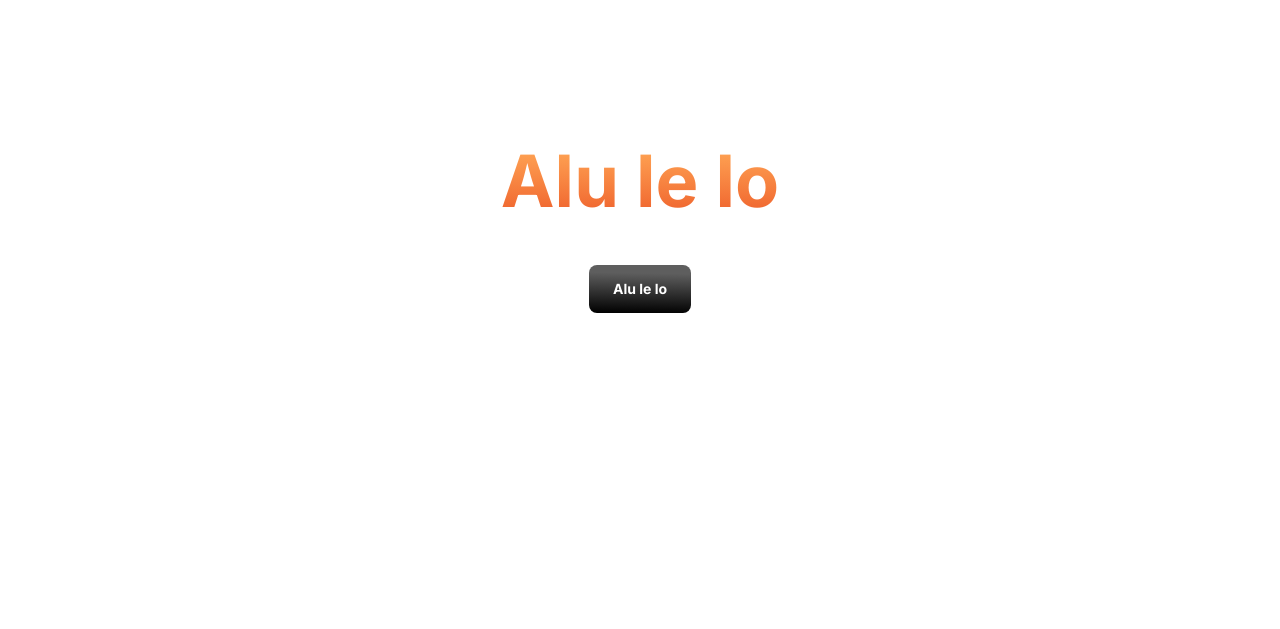
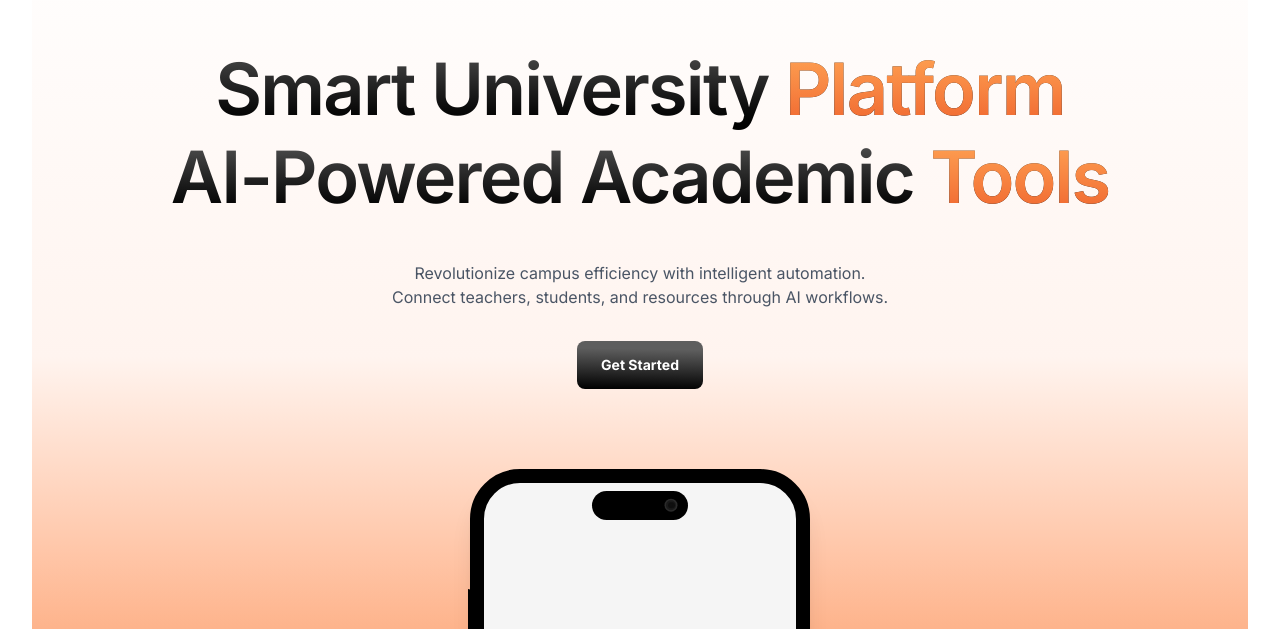
Before and after one commit to MknLabs/Uni-Connect, a Next.js app: page / in a window 1280 px wide. Shown: the part 171-800 px from the top of the page. Built offline with nearby package versions, Linux system fonts and the light colour scheme.

Commit message:
feat(frontend): add hero-section

```diff
--- a/app/page.tsx
+++ b/app/page.tsx
@@ -1,11 +1,9 @@
-import { Button } from "@/components/Button";
-import { HeroHeading } from "@/components/HeroHeading";
+import { HeroSection } from "@/components/HeroSection";
 
 export default function Home() {
   return (
     <div className="flex flex-col gap-8 min-h-screen items-center justify-center font-sans">
-      <HeroHeading variant="primary">Alu le lo</HeroHeading>
-      <Button size="lg">Alu le lo</Button>
+      <HeroSection />
     </div>
   );
 }
--- a/components/HeroHeading.tsx
+++ b/components/HeroHeading.tsx
@@ -1,26 +1,26 @@
 import { cn } from "@/lib/utils";
 
 type HeroHeadingProps = {
-    children: React.ReactNode;
+    title: string;
+    cta_title?: string;
     className?: string;
-    as?: "span" | "h1" | "h2"
-    variant?: "primary" | "secondary"
+    as?: "h1" | "h2"
 }
 
 export const HeroHeading = ({
-    children,
+    title,
+    cta_title,
     className,
     as = "h1",
-    variant = "secondary"
 }: HeroHeadingProps) => {
     const Tag = as;
+    const baseClass = "inline-block bg-linear-to-b bg-clip-text text-transparent opacity-100 py-2";
     return (
-        <Tag className={cn(
-            "inline-block bg-linear-to-b bg-clip-text text-transparent opacity-100",
-            "text-5xl md:text-7xl font-bold mb-4",
-            variant == "primary" && "from-[rgba(255,167,86,1)] to-[rgba(238,96,44,1)]",
-            variant == "secondary" && "from-[rgba(94,94,94,1)] to-[rgba(0,0,0,1)]",
-            className
-        )}>{children}</Tag>
+        <Tag className={cn("from-[rgba(94,94,94,1)] to-[rgba(0,0,0,1)]", baseClass, className)}>
+            {title}
+            <span className={cn("from-[rgba(255,167,86,1)] to-[rgba(238,96,44,1)]", baseClass, className)}>
+                {cta_title}
+            </span>
+        </Tag>
     )
 }
--- /dev/null
+++ b/components/HeroSection.tsx
@@ -0,0 +1,37 @@
+import Image from "next/image"
+import { Button } from "./Button"
+import { HeroHeading } from "./HeroHeading"
+import { MobilePhone } from "./MobilePhone"
+
+export const HeroSection = () => {
+    return (
+        <section className="relative flex max-w-7xl rounded-b-3xl my-2 md:my-20  mx-auto flex-col items-center justify-center pt-32 overflow-hidden px-4 md:px-8 bg-linear-to-t from-[rgba(247,135,67,1)]  via-[rgba(255,244,239,1)] to-[rgba(255,255,255,1)]">
+            <div className="text-balance relative z-20 mx-auto mb-4 max-w-6xl text-center text-4xl font-semibold tracking-tight text-gray-700  md:text-7xl">
+                <span className="inline-block align-top decoration-inherit text-balance">
+                    <HeroHeading title="Smart University " cta_title="Platform" />
+                    <HeroHeading title="AI-Powered Academic " cta_title="Tools" className="-mt-2" />
+                </span>
+            </div>
+            <SubHeading>
+                Revolutionize campus efficiency with intelligent automation.<br />
+                Connect teachers, students, and resources through AI workflows.
+            </SubHeading>
+            <div className="mb-8 mt-6 z-10 sm:mb-10 sm:mt-8 flex w-full flex-col items-center justify-center gap-4 px-4 sm:px-8 sm:flex-row md:mb-20">
+                <Button size="lg">Get Started</Button>
+            </div>
+            <div className="pt-8 w-full min-h-84 relative">
+                <div className="absolute top-0 left-0 right-0 z-10">
+                    <MobilePhone />
+                </div>
+            </div>
+        </section>
+    )
+}
+
+export const SubHeading = ({ children }: { children: React.ReactNode }) => {
+    return (
+        <p className="relative z-20 mx-auto mt-4 max-w-2xl px-4 text-center text-base/6 text-gray-600  sm:text-base opacity-100 transform-none">
+            {children}
+        </p>
+    )
+}
--- /dev/null
+++ b/components/MobilePhone.tsx
@@ -0,0 +1,27 @@
+import React from "react"
+
+export const MobilePhone = ({ children }: { children?: React.ReactNode }) => {
+    return (
+        <div className="relative mx-auto h-[600px] w-[300px] md:h-[680px] md:w-[340px]">
+            <div className="absolute inset-0 rounded-[50px] border-14 border-black bg-neutral-100 shadow-xl">
+                <PunchHoleCamera />
+                {children}
+            </div>
+            <div className="absolute -right-0.5 top-[170px] h-12 w-[3px] rounded-l-lg bg-black" />
+            <div className="absolute -left-0.5 top-[120px] h-12 w-[3px] rounded-r-lg bg-black" />
+            <div className="absolute -left-0.5 top-[170px] h-14 w-[3px] rounded-r-lg bg-black" />
+        </div>
+    )
+}
+
+export const PunchHoleCamera = () => {
+    return (
+        <div className="absolute left-1/2 top-2 h-[1.8rem] w-24 -translate-x-1/2 rounded-full bg-black z-10">
+            <div className="absolute right-3 top-1/2 -translate-y-1/2 w-[0.6rem] h-[0.6rem] rounded-full bg-[#1a1a1a] ring-[1.5px] ring-[#2a2a2a]">
+                <div className="absolute inset-[1.5px] rounded-full bg-[#0f0f0f]">
+                    <div className="absolute inset-[1.5px] rounded-full bg-[#0f0f0f]" />
+                </div>
+            </div>
+        </div>
+    )
+}
```
